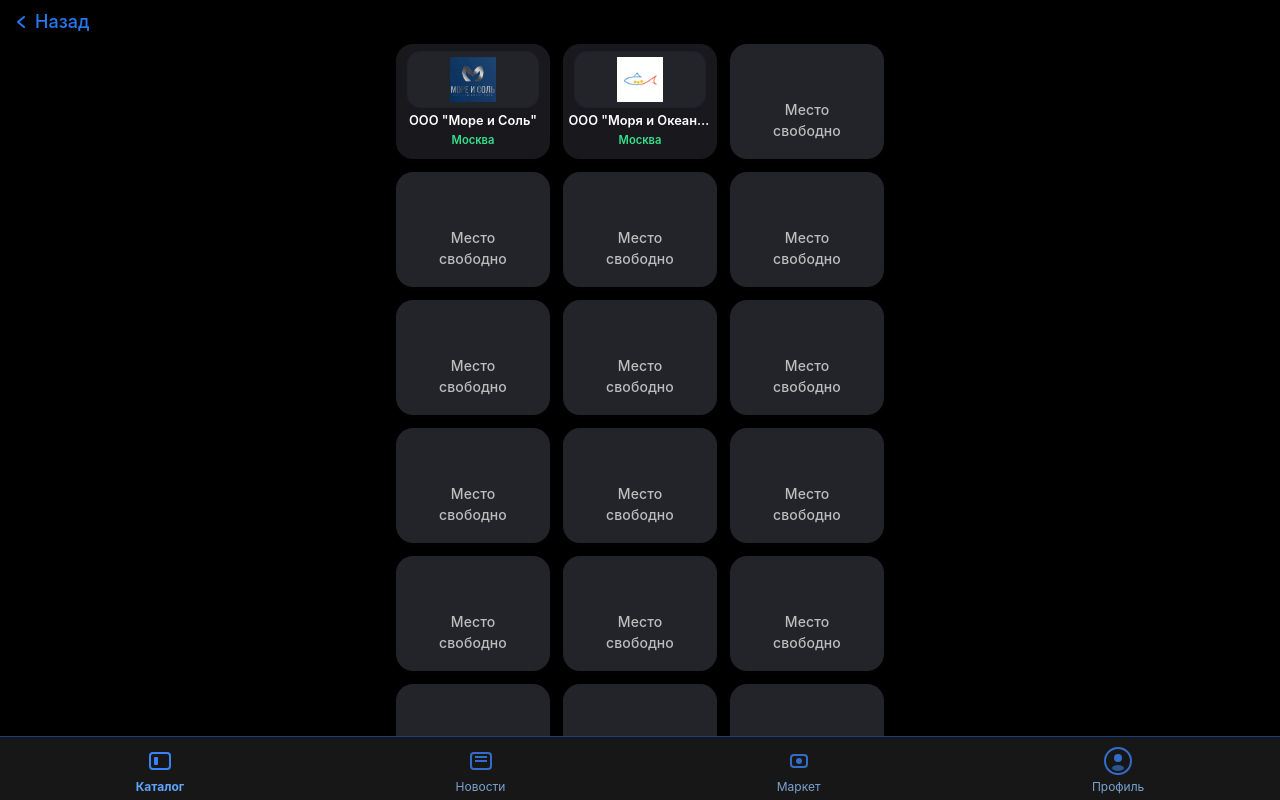
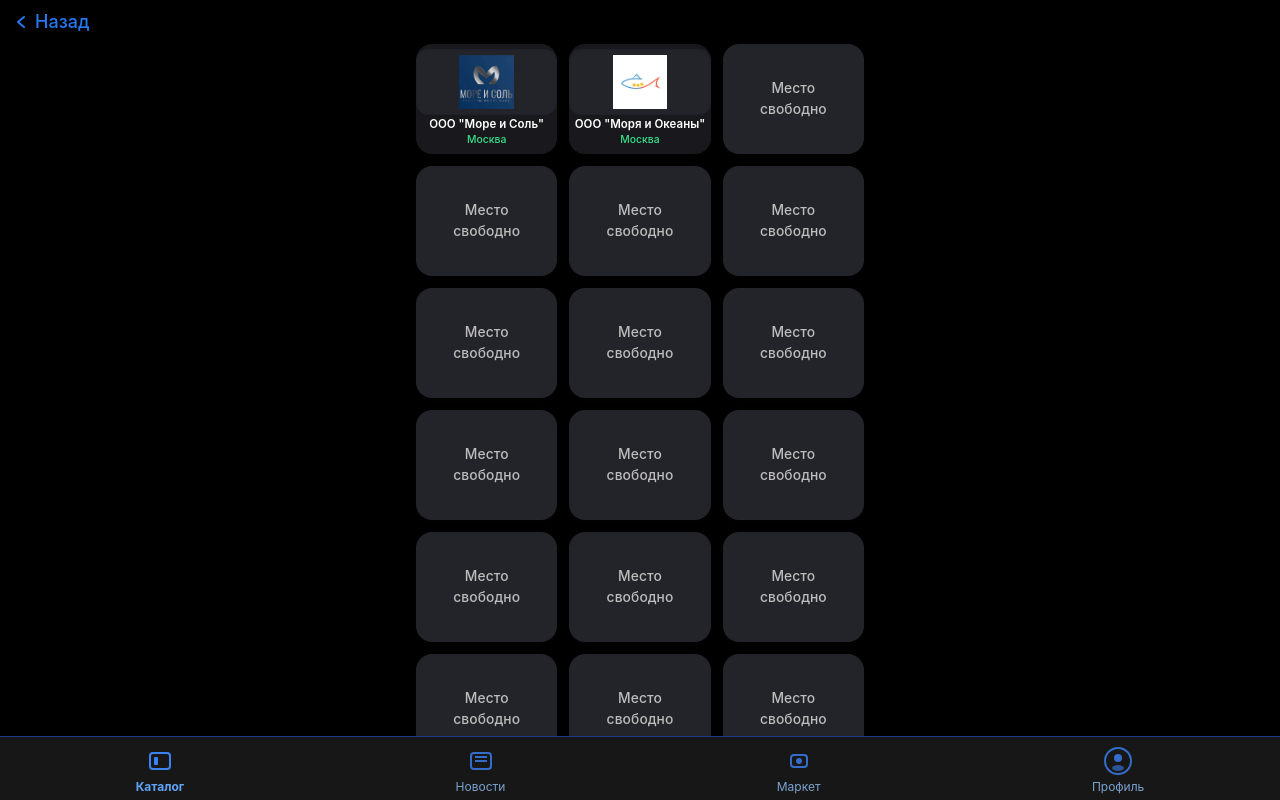
Before and after one commit to AlexSalavat/ikra-miniapp, a React (Create React App) app: page /catalog/suppliers in a window 1280 px wide. Shown: the top 800 px of the page. Built offline with nearby package versions, Linux system fonts and the light colour scheme.

Commit message:
fix: обновления компонентов, модальные окна, карто

```diff
--- a/src/components/Catalog.js
+++ b/src/components/Catalog.js
@@ -7,7 +7,7 @@ const CARDS_COUNT = 18;
 export default function Catalog() {
   const navigate = useNavigate();
 
-  // Формируем массив из 18 карточек (заполненные + "место свободно")
+  // 18 карточек: заполненные + пустые
   const cards = [
     ...suppliers.map(s => ({ ...s, isPlaceholder: false })),
     ...Array(CARDS_COUNT - suppliers.length).fill(0).map((_, i) => ({
@@ -42,10 +42,10 @@ export default function Catalog() {
       </button>
       <div style={{
         width: "100%",
-        maxWidth: 500,
+        maxWidth: 460,
         display: "grid",
         gridTemplateColumns: "repeat(3, 1fr)",
-        gap: 13,
+        gap: 12,
         justifyContent: "center",
         padding: "0 6px",
       }}>
@@ -54,30 +54,27 @@ export default function Catalog() {
             key={card.id}
             style={{
               background: "#23232a",
-              borderRadius: 17,
-              height: 115,
+              borderRadius: 16,
+              height: 110,
               display: "flex",
               flexDirection: "column",
               alignItems: "center",
-              justifyContent: "flex-end",
-              padding: "0 3px 15px 3px",
+              justifyContent: "center",
               fontWeight: 600,
-              color: "#999",
-              fontSize: 15,
+              color: "#9ea1a6",
+              fontSize: 14.7,
               textAlign: "center",
-              boxShadow: "0 2px 10px #18161d25"
+              boxShadow: "0 2px 9px #18161d22"
             }}
           >
             <span style={{
-              marginTop: 12,
-              marginBottom: 3,
-              fontSize: 14,
+              fontSize: 13.8,
               color: "#bdbdbd",
               fontWeight: 500,
               width: "100%",
               whiteSpace: "pre-line",
               letterSpacing: 0.1
-            }}>Место<br />свободно</span>
+            }}>Место{"\n"}свободно</span>
           </div>
         ) : (
           <div
@@ -85,38 +82,41 @@ export default function Catalog() {
             onClick={() => navigate(`/supplier/${card.id}`)}
             style={{
               background: "#19191d",
-              borderRadius: 17,
-              height: 115,
+              borderRadius: 16,
+              height: 110,
               display: "flex",
               flexDirection: "column",
               alignItems: "center",
               justifyContent: "flex-end",
-              padding: "0 4px 9px 4px",
+              padding: "0 0 6px 0",
               cursor: "pointer",
               position: "relative",
-              boxShadow: "0 2px 11px #18161d22",
-              transition: "box-shadow 0.14s"
+              boxShadow: "0 2px 10px #18161d22",
+              transition: "box-shadow 0.13s"
             }}
           >
             <div style={{
-              width: "90%",
-              height: 57,
-              background: "#23232a",
-              borderRadius: 13,
-              marginTop: 7,
-              marginBottom: 3,
+              width: "100%",
+              flex: "1 1 auto",
               display: "flex",
               alignItems: "center",
               justifyContent: "center",
+              background: "#23232a",
+              borderRadius: 12,
+              marginTop: 5,
+              marginBottom: 0,
               overflow: "hidden",
-              border: "1.5px solid #20202a"
+              border: "1.5px solid #20202a",
+              height: 70,
+              minHeight: 0,
+              maxHeight: 74
             }}>
               <img
                 src={card.logo || "/images/no-logo.webp"}
                 alt={card.name}
                 style={{
-                  width: "83%",
-                  height: "83%",
+                  width: "85%",
+                  height: "85%",
                   objectFit: "contain",
                   display: "block",
                   background: "transparent"
@@ -125,24 +125,24 @@ export default function Catalog() {
               />
             </div>
             <div style={{
-              width: "98%",
+              width: "95%",
               textAlign: "center",
               fontWeight: 600,
               color: "#fff",
-              fontSize: 12.8,
-              letterSpacing: 0.02,
+              fontSize: 11.5,
+              letterSpacing: 0.01,
               whiteSpace: "nowrap",
               overflow: "hidden",
               textOverflow: "ellipsis",
-              margin: "0 auto 2px auto"
+              margin: "1px auto 0 auto"
             }}>
               {card.name}
             </div>
             <div style={{
               color: "#37e08a",
-              fontSize: 11.2,
-              fontWeight: 600,
-              marginBottom: 1,
+              fontSize: 10.4,
+              fontWeight: 500,
+              marginBottom: 0,
               marginTop: 0,
               textAlign: "center"
             }}>
```
